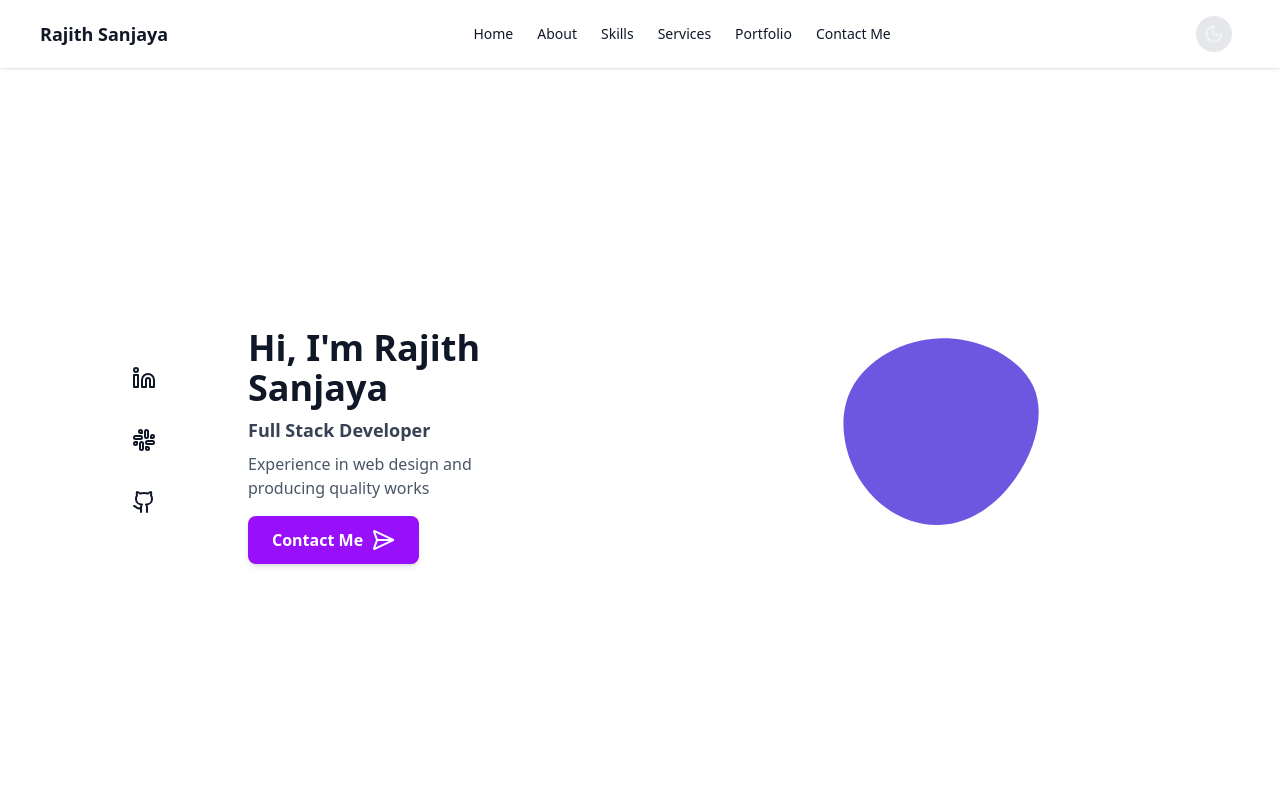
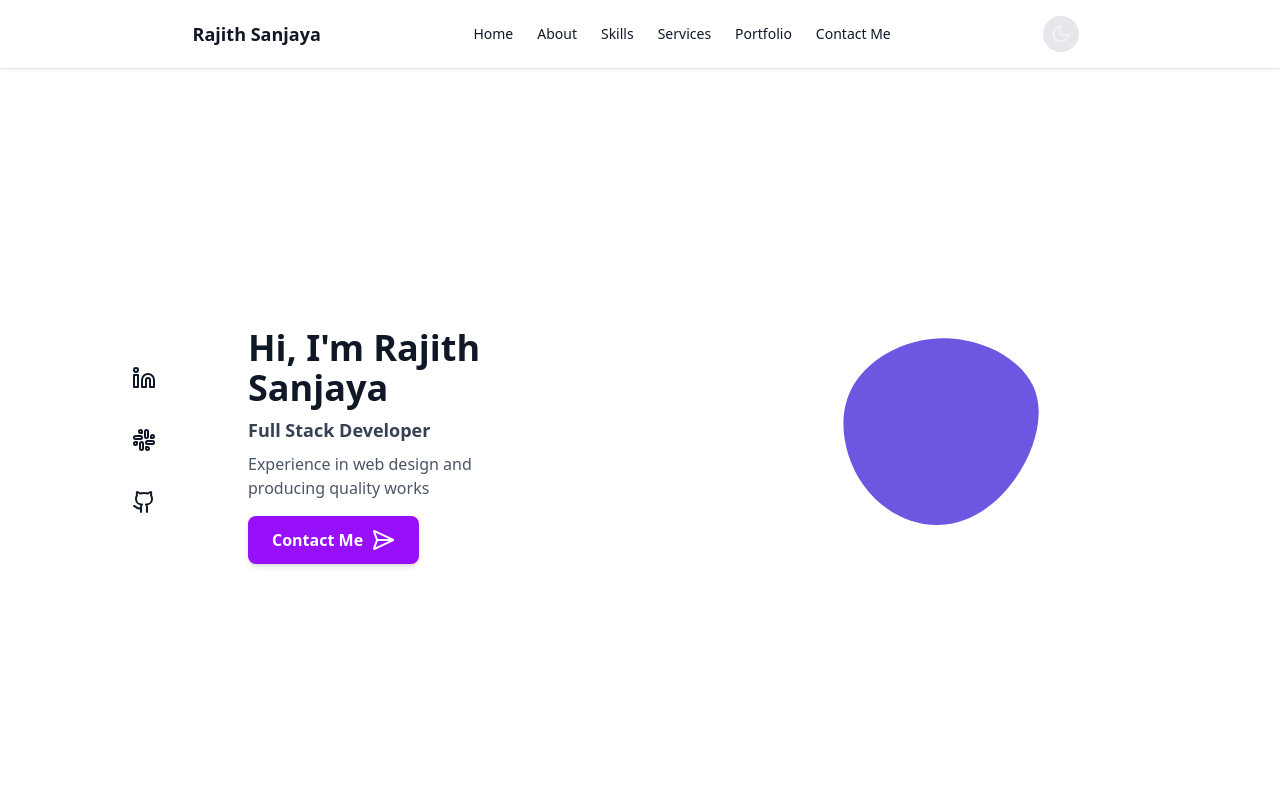
Before and after one commit to HypertextAssassinRajith/portfolio, a Next.js app: page / in a window 1280 px wide. Shown: the top 800 px of the page. Built offline with nearby package versions, Linux system fonts and the light colour scheme.

Commit message:
feat: adjust header layout for improved responsiveness and alignment

```diff
--- a/app/components/header.tsx
+++ b/app/components/header.tsx
@@ -24,7 +24,7 @@ export default function Header() {
   ];
 
   return (
-    <header className={`fixed top-0 flex flex-row w-full z-100 justify-between items-center px-6 md:px-10 py-4 shadow-sm
+    <header className={`fixed top-0 flex flex-row w-full z-100 justify-between md:justify-evenly lg:justify-evenly items-center px-6 md:px-10 py-4 shadow-sm
     ${theme === "dark" ? "bg-gray-900 text-white" : "bg-white text-gray-900"}
     `}>
       <a href="#" className="text-lg font-semibold">
```
